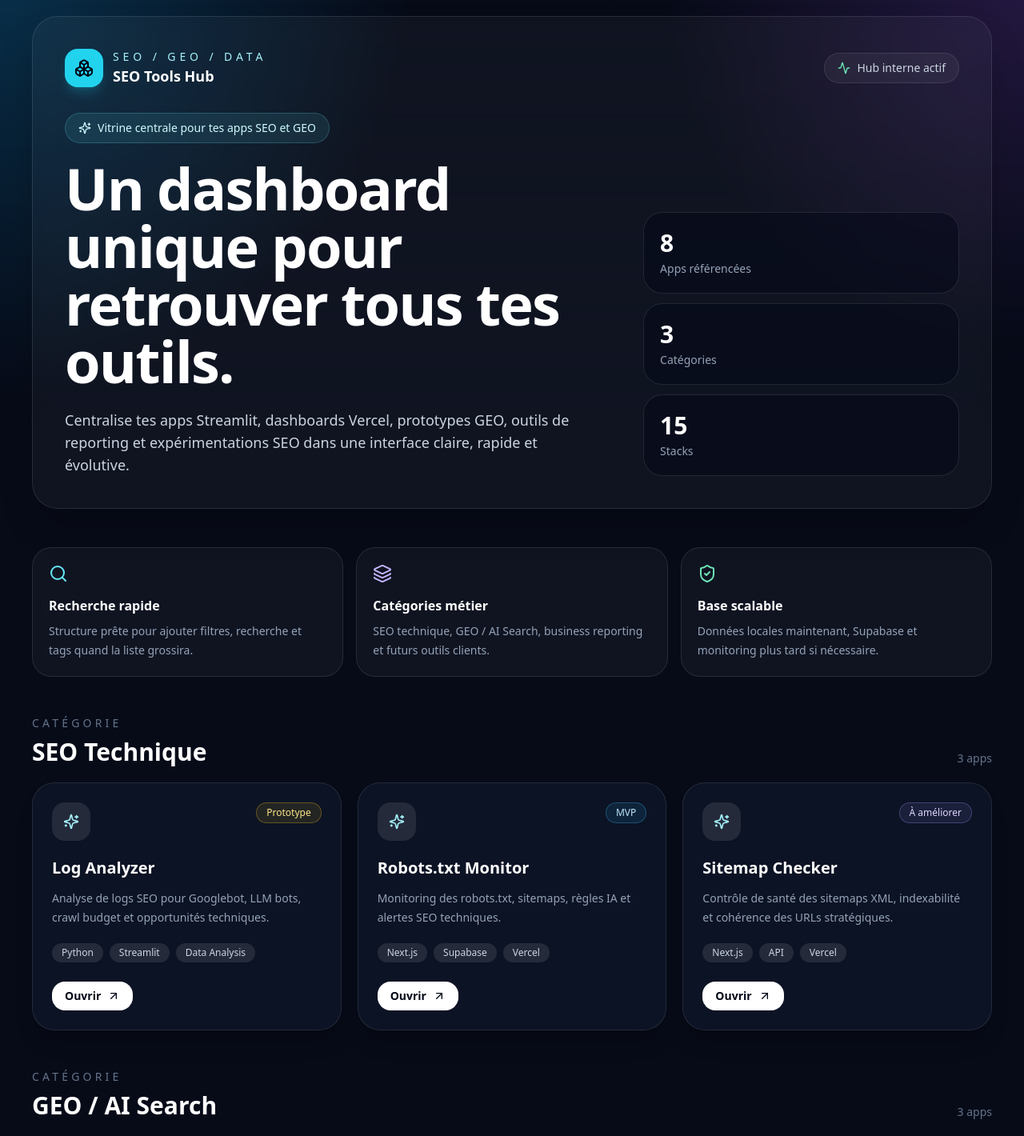
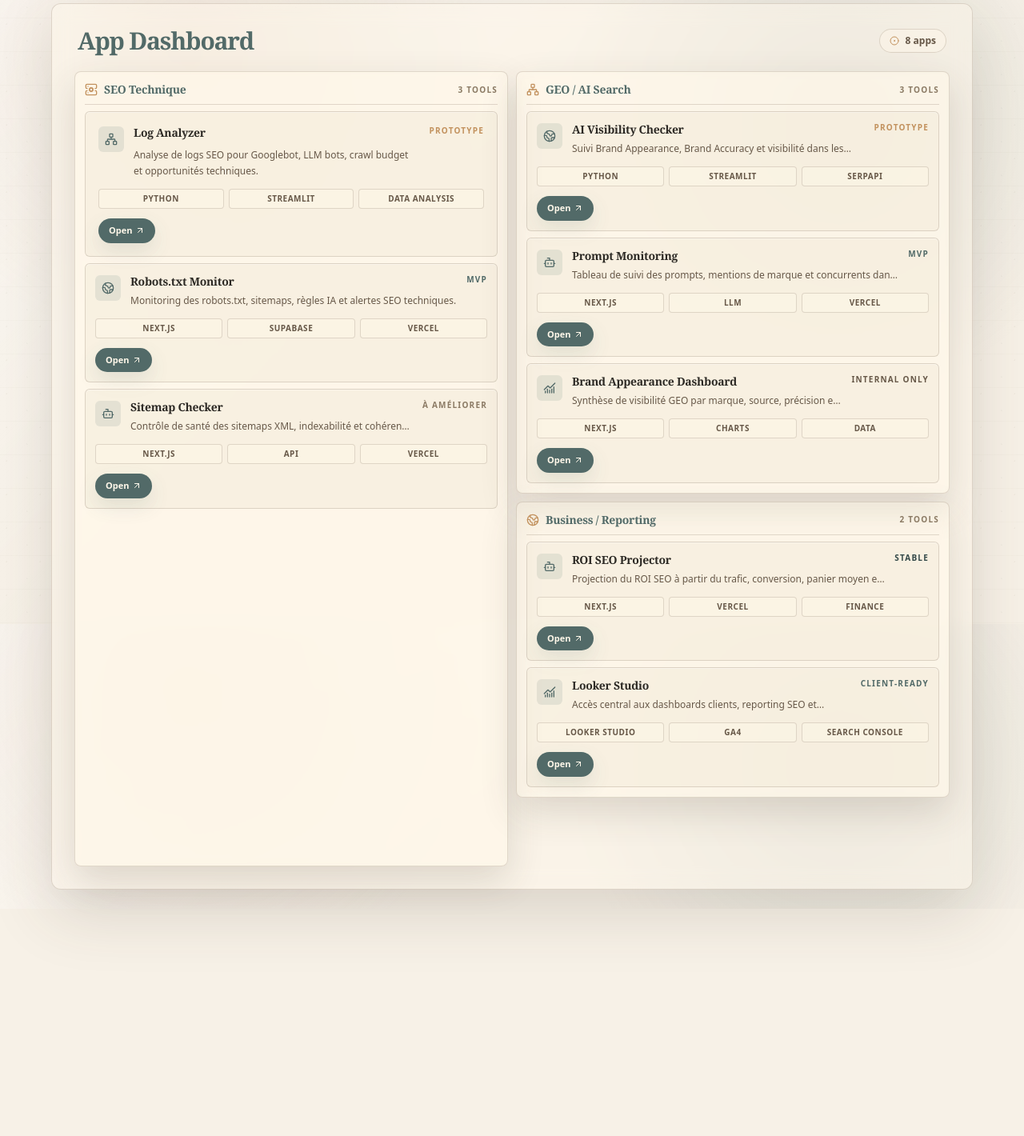
Before and after one commit to MarcW88/app_dashboard, a Next.js app: page / in a window 1280 px wide. Shown: the part 20-1440 px from the top of the page at 80% size. After the commit the page ends 1156 px from the top, so only its background shows below. Built offline with nearby package versions, Linux system fonts and the light colour scheme.

Commit message:
Apply Noctua dashboard design

```diff
--- a/app/globals.css
+++ b/app/globals.css
@@ -3,10 +3,50 @@
 @tailwind utilities;
 
 :root {
-  color-scheme: dark;
+  --paper: #f7f1e7;
+  --paper-deep: #eee4d3;
+  --ink: #2c2924;
+  --petrol: #526a68;
+  --petrol-deep: #334848;
+  --tweed: #8b7a64;
+  --tweed-deep: #675848;
+  --copper: #c2915d;
+  --sand: #d7bd91;
+  --cream: #fff8ea;
+  --wash-blue: #dce8e5;
+  --shadow: rgba(67, 55, 43, 0.16);
+  --line: rgba(112, 91, 70, 0.2);
+  color-scheme: light;
 }
 
 body {
+  min-height: 100vh;
   margin: 0;
-  background: #070b18;
+  background:
+    radial-gradient(circle at 18% 10%, rgba(194, 145, 93, 0.13), transparent 30%),
+    radial-gradient(circle at 82% 22%, rgba(82, 106, 104, 0.12), transparent 28%),
+    linear-gradient(135deg, rgba(255, 255, 255, 0.56), transparent 42%),
+    var(--paper);
+  background-attachment: fixed;
+  color: var(--ink);
+  font-family: system-ui, -apple-system, BlinkMacSystemFont, "Segoe UI", sans-serif;
 }
+
+body::before {
+  position: fixed;
+  inset: 0;
+  z-index: -1;
+  background-image:
+    radial-gradient(circle at 20% 20%, rgba(103, 88, 72, 0.04) 0 1px, transparent 1px),
+    radial-gradient(circle at 80% 70%, rgba(82, 106, 104, 0.035) 0 1px, transparent 1px),
+    linear-gradient(rgba(117, 97, 78, 0.024) 1px, transparent 1px);
+  background-size: 42px 42px;
+  content: "";
+  pointer-events: none;
+}
+
+h1,
+h2,
+h3 {
+  font-family: Georgia, "Times New Roman", serif;
+}
--- a/app/page.tsx
+++ b/app/page.tsx
@@ -1,140 +1,95 @@
-import { Activity, ArrowUpRight, Boxes, Github, Layers3, Search, ShieldCheck, Sparkles } from "lucide-react";
+import { ArrowUpRight, Bot, ChartNoAxesCombined, CircleDot, Code2, Github, Globe2, Network, ServerCog } from "lucide-react";
 import { apps } from "@/data/apps";
 
 const categories = [...new Set(apps.map((app) => app.category))];
-const stats = [
-  { label: "Apps référencées", value: apps.length.toString() },
-  { label: "Catégories", value: categories.length.toString() },
-  { label: "Stacks", value: [...new Set(apps.flatMap((app) => app.stack))].length.toString() }
-];
+const icons = [ServerCog, Network, Globe2, Bot, ChartNoAxesCombined, Code2];
 
 const statusStyles: Record<string, string> = {
-  Prototype: "border-amber-400/30 bg-amber-400/10 text-amber-200",
-  MVP: "border-sky-400/30 bg-sky-400/10 text-sky-200",
-  Stable: "border-emerald-400/30 bg-emerald-400/10 text-emerald-200",
-  "À améliorer": "border-violet-400/30 bg-violet-400/10 text-violet-200",
-  "Client-ready": "border-teal-400/30 bg-teal-400/10 text-teal-200",
-  "Internal only": "border-slate-400/30 bg-slate-400/10 text-slate-200"
+  Prototype: "text-[var(--copper)]",
+  MVP: "text-[var(--petrol)]",
+  Stable: "text-[var(--petrol-deep)]",
+  "À améliorer": "text-[var(--tweed)]",
+  "Client-ready": "text-[var(--petrol)]",
+  "Internal only": "text-[var(--tweed-deep)]"
 };
 
 export default function Home() {
   return (
-    <main className="min-h-screen overflow-hidden bg-ink text-white">
-      <div className="pointer-events-none fixed inset-0 bg-[radial-gradient(circle_at_top_left,_rgba(14,165,233,0.24),_transparent_34%),radial-gradient(circle_at_top_right,_rgba(168,85,247,0.18),_transparent_30%),linear-gradient(180deg,_rgba(15,23,42,0)_0%,_#070b18_70%)]" />
-      <section className="relative mx-auto flex w-full max-w-7xl flex-col gap-12 px-6 py-10 sm:px-8 lg:px-10">
-        <header className="flex flex-col gap-8 rounded-[2rem] border border-white/10 bg-white/[0.04] p-6 shadow-2xl shadow-black/30 backdrop-blur md:p-10">
-          <nav className="flex flex-col gap-4 sm:flex-row sm:items-center sm:justify-between">
-            <div className="flex items-center gap-3">
-              <div className="grid size-12 place-items-center rounded-2xl bg-cyan-400 text-slate-950 shadow-lg shadow-cyan-400/20">
-                <Boxes className="size-6" />
+    <main className="min-h-screen px-4 py-6 sm:px-8 lg:px-10">
+      <section className="mx-auto max-w-6xl rounded-xl border border-[var(--line)] bg-[rgba(255,248,234,0.38)] p-5 shadow-[0_28px_80px_var(--shadow)] backdrop-blur-md sm:p-7">
+        <header className="mb-5 flex items-center justify-between gap-4 px-1">
+          <div>
+            <h1 className="text-2xl font-bold tracking-[-0.04em] text-[var(--petrol)] sm:text-3xl">App Dashboard</h1>
           </div>
-              <div>
-                <p className="text-sm font-medium uppercase tracking-[0.35em] text-cyan-200">SEO / GEO / Data</p>
-                <p className="text-lg font-semibold text-white">SEO Tools Hub</p>
+          <div className="flex items-center gap-2 rounded-full border border-[var(--line)] bg-[rgba(255,248,234,0.42)] px-3 py-1.5 text-xs font-semibold text-[var(--tweed-deep)]">
+            <CircleDot className="size-3 text-[var(--copper)]" />
+            {apps.length} apps
+          </div>
+        </header>
+
+        <div className="grid auto-rows-[minmax(76px,auto)] grid-cols-1 gap-2.5 md:grid-cols-6">
+          {categories.map((category, categoryIndex) => {
+            const categoryApps = apps.filter((app) => app.category === category);
+            const Icon = icons[categoryIndex % icons.length];
+
+            return (
+              <section key={category} className={`rounded-lg border border-[var(--line)] bg-[rgba(255,248,234,0.46)] p-3 shadow-[0_18px_46px_var(--shadow)] backdrop-blur-sm ${categoryIndex === 0 ? "md:col-span-3 md:row-span-3" : "md:col-span-3"}`}>
+                <div className="mb-2 flex items-center justify-between gap-3 border-b border-[var(--line)] pb-2">
+                  <div className="flex items-center gap-2">
+                    <Icon className="size-4 text-[var(--copper)]" />
+                    <h2 className="text-sm font-bold tracking-[-0.02em] text-[var(--petrol)]">{category}</h2>
+                  </div>
+                  <span className="text-[10px] font-semibold uppercase tracking-[0.12em] text-[var(--tweed)]">{categoryApps.length} tools</span>
+                </div>
+
+                <div className="grid gap-2">
+                  {categoryApps.map((app, appIndex) => {
+                    const AppIcon = icons[(categoryIndex + appIndex + 1) % icons.length];
+                    const isLarge = categoryIndex === 0 && appIndex === 0;
+
+                    return (
+                      <article key={app.name} className={`group rounded-md border border-[var(--line)] bg-[rgba(238,228,211,0.34)] shadow-[inset_0_1px_0_rgba(255,255,255,0.35)] transition hover:-translate-y-0.5 hover:bg-[rgba(255,248,234,0.58)] ${isLarge ? "p-4" : "p-3"}`}>
+                        <div className="flex items-start justify-between gap-3">
+                          <div className="flex min-w-0 items-start gap-3">
+                            <div className="mt-0.5 grid size-8 shrink-0 place-items-center rounded-md bg-[rgba(82,106,104,0.12)] text-[var(--petrol)]">
+                              <AppIcon className="size-4" />
+                            </div>
+                            <div className="min-w-0">
+                              <h3 className="truncate text-sm font-bold tracking-[-0.02em] text-[var(--ink)]">{app.name}</h3>
+                              <p className={`${isLarge ? "mt-2 line-clamp-3" : "mt-1 line-clamp-1"} text-xs leading-5 text-[var(--tweed-deep)]`}>{app.description}</p>
                             </div>
                           </div>
-            <div className="flex items-center gap-2 rounded-full border border-white/10 bg-white/5 px-4 py-2 text-sm text-slate-300">
-              <Activity className="size-4 text-emerald-300" />
-              Hub interne actif
+                          <span className={`shrink-0 text-[10px] font-bold uppercase tracking-[0.12em] ${statusStyles[app.status]}`}>{app.status}</span>
                         </div>
-          </nav>
 
-          <div className="grid gap-8 lg:grid-cols-[1.4fr_0.8fr] lg:items-end">
-            <div>
-              <div className="mb-5 inline-flex items-center gap-2 rounded-full border border-cyan-300/20 bg-cyan-300/10 px-4 py-2 text-sm text-cyan-100">
-                <Sparkles className="size-4" />
-                Vitrine centrale pour tes apps SEO et GEO
-              </div>
-              <h1 className="max-w-4xl text-4xl font-black tracking-tight text-white sm:text-6xl lg:text-7xl">
-                Un dashboard unique pour retrouver tous tes outils.
-              </h1>
-              <p className="mt-6 max-w-2xl text-base leading-8 text-slate-300 sm:text-lg">
-                Centralise tes apps Streamlit, dashboards Vercel, prototypes GEO, outils de reporting et expérimentations SEO dans une interface claire, rapide et évolutive.
-              </p>
-            </div>
-            <div className="grid gap-3 sm:grid-cols-3 lg:grid-cols-1">
-              {stats.map((stat) => (
-                <div key={stat.label} className="rounded-3xl border border-white/10 bg-slate-950/50 p-5">
-                  <p className="text-3xl font-black text-white">{stat.value}</p>
-                  <p className="mt-1 text-sm text-slate-400">{stat.label}</p>
+                        <div className="mt-3 grid grid-cols-3 gap-1.5">
+                          {app.stack.slice(0, 3).map((tech) => (
+                            <div key={tech} className="truncate rounded border border-[var(--line)] bg-[rgba(255,248,234,0.36)] px-2 py-1 text-center text-[10px] font-semibold uppercase tracking-[0.05em] text-[var(--tweed-deep)]">
+                              {tech}
                             </div>
                           ))}
                         </div>
-          </div>
-        </header>
 
-        <section className="relative grid gap-4 md:grid-cols-3">
-          <div className="rounded-3xl border border-white/10 bg-white/[0.04] p-5 backdrop-blur">
-            <Search className="mb-4 size-6 text-cyan-300" />
-            <h2 className="font-semibold">Recherche rapide</h2>
-            <p className="mt-2 text-sm leading-6 text-slate-400">Structure prête pour ajouter filtres, recherche et tags quand la liste grossira.</p>
-          </div>
-          <div className="rounded-3xl border border-white/10 bg-white/[0.04] p-5 backdrop-blur">
-            <Layers3 className="mb-4 size-6 text-violet-300" />
-            <h2 className="font-semibold">Catégories métier</h2>
-            <p className="mt-2 text-sm leading-6 text-slate-400">SEO technique, GEO / AI Search, business reporting et futurs outils clients.</p>
-          </div>
-          <div className="rounded-3xl border border-white/10 bg-white/[0.04] p-5 backdrop-blur">
-            <ShieldCheck className="mb-4 size-6 text-emerald-300" />
-            <h2 className="font-semibold">Base scalable</h2>
-            <p className="mt-2 text-sm leading-6 text-slate-400">Données locales maintenant, Supabase et monitoring plus tard si nécessaire.</p>
-          </div>
-        </section>
-
-        <section className="relative space-y-12">
-          {categories.map((category) => (
-            <div key={category}>
-              <div className="mb-5 flex items-end justify-between gap-4">
-                <div>
-                  <p className="text-sm uppercase tracking-[0.3em] text-slate-500">Catégorie</p>
-                  <h2 className="mt-2 text-2xl font-bold text-white sm:text-3xl">{category}</h2>
-                </div>
-                <p className="text-sm text-slate-500">{apps.filter((app) => app.category === category).length} apps</p>
-              </div>
-
-              <div className="grid gap-5 md:grid-cols-2 xl:grid-cols-3">
-                {apps
-                  .filter((app) => app.category === category)
-                  .map((app) => (
-                    <article key={app.name} className="group flex min-h-[280px] flex-col rounded-[1.75rem] border border-white/10 bg-slate-900/70 p-6 shadow-xl shadow-black/20 transition hover:-translate-y-1 hover:border-cyan-300/30 hover:bg-slate-900">
-                      <div className="flex items-start justify-between gap-4">
-                        <div className="grid size-12 place-items-center rounded-2xl bg-white/10 text-cyan-200">
-                          <Sparkles className="size-5" />
-                        </div>
-                        <span className={`rounded-full border px-3 py-1 text-xs font-medium ${statusStyles[app.status]}`}>
-                          {app.status}
-                        </span>
-                      </div>
-
-                      <h3 className="mt-5 text-xl font-bold text-white">{app.name}</h3>
-                      <p className="mt-3 flex-1 text-sm leading-6 text-slate-400">{app.description}</p>
-
-                      <div className="mt-5 flex flex-wrap gap-2">
-                        {app.stack.map((tech) => (
-                          <span key={tech} className="rounded-full bg-white/10 px-3 py-1 text-xs text-slate-300">
-                            {tech}
-                          </span>
-                        ))}
-                      </div>
-
-                      <div className="mt-6 flex gap-3">
-                        <a href={app.url} className="inline-flex items-center gap-2 rounded-2xl bg-white px-4 py-2 text-sm font-bold text-slate-950 transition hover:bg-cyan-100">
-                          Ouvrir
-                          <ArrowUpRight className="size-4" />
+                        <div className="mt-3 flex items-center gap-2">
+                          <a href={app.url} className="inline-flex items-center gap-1 rounded-full border border-[rgba(82,106,104,0.35)] bg-[var(--petrol)] px-3 py-1.5 text-[11px] font-bold text-[var(--cream)] shadow-[0_10px_24px_rgba(82,106,104,0.14)] transition hover:bg-[var(--petrol-deep)]">
+                            Open
+                            <ArrowUpRight className="size-3" />
                           </a>
                           {app.repo ? (
-                          <a href={app.repo} className="inline-flex items-center gap-2 rounded-2xl border border-white/10 px-4 py-2 text-sm font-medium text-slate-300 transition hover:border-white/30 hover:text-white">
-                            <Github className="size-4" />
-                            GitHub
+                            <a href={app.repo} className="inline-flex items-center gap-1 rounded-full border border-[var(--line)] bg-[rgba(255,248,234,0.34)] px-3 py-1.5 text-[11px] font-bold text-[var(--tweed-deep)] transition hover:bg-[rgba(255,248,234,0.62)]">
+                              <Github className="size-3" />
+                              Repo
                             </a>
                           ) : null}
                         </div>
                       </article>
-                  ))}
+                    );
+                  })}
                 </div>
+              </section>
+            );
+          })}
         </div>
-          ))}
-        </section>
       </section>
     </main>
   );
```
Lines whose indentation alone changed are shown as unchanged.
